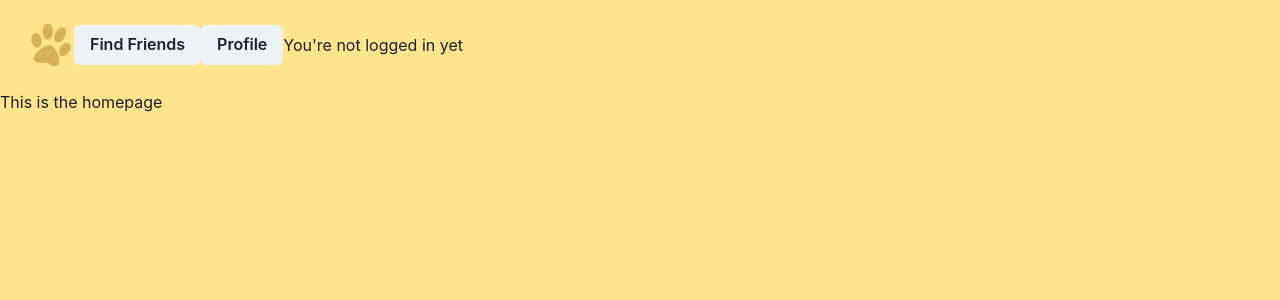
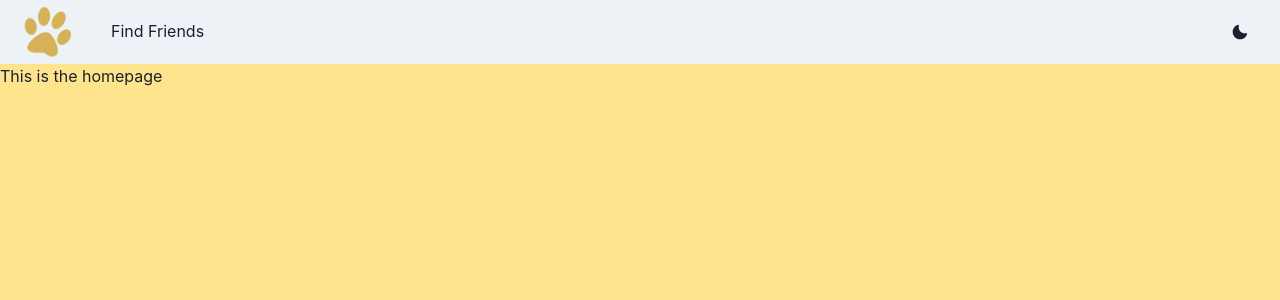
Before and after one commit to agrandemartasan/woofr-client, a React (Create React App) app: page / in a window 1280 px wide. Shown: the top 300 px of the page. Built offline with nearby package versions, Linux system fonts and the light colour scheme.

Commit message:
created new navbar and installed new package

```diff
--- a/package.json
+++ b/package.json
@@ -3,6 +3,7 @@
   "version": "0.1.0",
   "private": true,
   "dependencies": {
+    "@chakra-ui/icons": "^2.0.17",
     "@chakra-ui/react": "^2.5.1",
     "@emotion/react": "^11.10.6",
     "@emotion/styled": "^11.10.6",
--- /dev/null
+++ b/src/components/Nav.jsx
@@ -0,0 +1,91 @@
+import {
+  Box,
+  Flex,
+  Avatar,
+  Link,
+  Button,
+  Image,
+  Menu,
+  MenuButton,
+  MenuList,
+  MenuItem,
+  MenuDivider,
+  useDisclosure,
+  useColorModeValue,
+  Stack,
+  useColorMode,
+  Center
+} from "@chakra-ui/react";
+import { MoonIcon, SunIcon } from "@chakra-ui/icons";
+import { UserContext } from "../context/user.context";
+import { useContext } from "react";
+import Logo from "../utils/paw.png";
+
+const NavLink = ({ children }) => (
+  <Link
+    px={2}
+    py={4}
+    rounded={"md"}
+    _hover={{
+      textDecoration: "none",
+      bg: useColorModeValue("gray.200", "gray.700")
+    }}
+    href={""}
+  >
+    {children}
+  </Link>
+);
+
+export default function Nav() {
+  const { colorMode, toggleColorMode } = useColorMode();
+  const { loggedUser, logout } = useContext(UserContext);
+  //   const { isOpen, onOpen, onClose } = useDisclosure();
+  return (
+    <>
+      <Box bg={useColorModeValue("gray.100", "gray.900")} px={4}>
+        <Flex h={16} alignItems={"center"} justifyContent={"space-between"}>
+          <Stack direction={"row"} spacing={7}>
+            <Image boxSize="8%" objectFit="cover" src={Logo} alt="Woofr Logo" />
+            <NavLink href={"/find"}>Find Friends</NavLink>
+          </Stack>
+          <Flex alignItems={"center"}>
+            <Stack direction={"row"} spacing={7}>
+              <Button onClick={toggleColorMode}>
+                {colorMode === "light" ? <MoonIcon /> : <SunIcon />}
+              </Button>
+
+              {loggedUser && (
+                <Menu>
+                  <MenuButton
+                    as={Button}
+                    rounded={"full"}
+                    variant={"link"}
+                    cursor={"pointer"}
+                    minW={0}
+                  >
+                    <Avatar size={"sm"} src={loggedUser.profilePicture} />
+                  </MenuButton>
+                  <MenuList alignItems={"center"}>
+                    <br />
+                    <Center>
+                      <Avatar size={"2xl"} src={loggedUser.profilePicture} />
+                    </Center>
+                    <br />
+                    <Center>
+                      <p>{loggedUser.username}</p>
+                    </Center>
+                    <br />
+                    <MenuDivider />
+                    <MenuItem>Your Servers</MenuItem>
+                    <MenuItem>Account Settings</MenuItem>
+                    <MenuItem onClick={logout}>Logout</MenuItem>
+                  </MenuList>
+                </Menu>
+              )}
+            </Stack>
+          </Flex>
+        </Flex>
+      </Box>
+    </>
+  );
+}
--- a/src/pages/Homepage.jsx
+++ b/src/pages/Homepage.jsx
@@ -1,12 +1,13 @@
 import { UserContext } from "../context/user.context";
 import { useContext } from "react";
 import NavBar from "../components/NavBar";
+import Nav from "../components/Nav";
 
 function Homepage() {
   const { loggedUser } = useContext(UserContext);
   return (
-    <div>
-      <NavBar />
+    <div style={{ width: "100%" }}>
+      <Nav />
       This is the homepage
     </div>
   );
```
Also changed, not shown: 1 other file (tests, documents, lock files or other folders).
